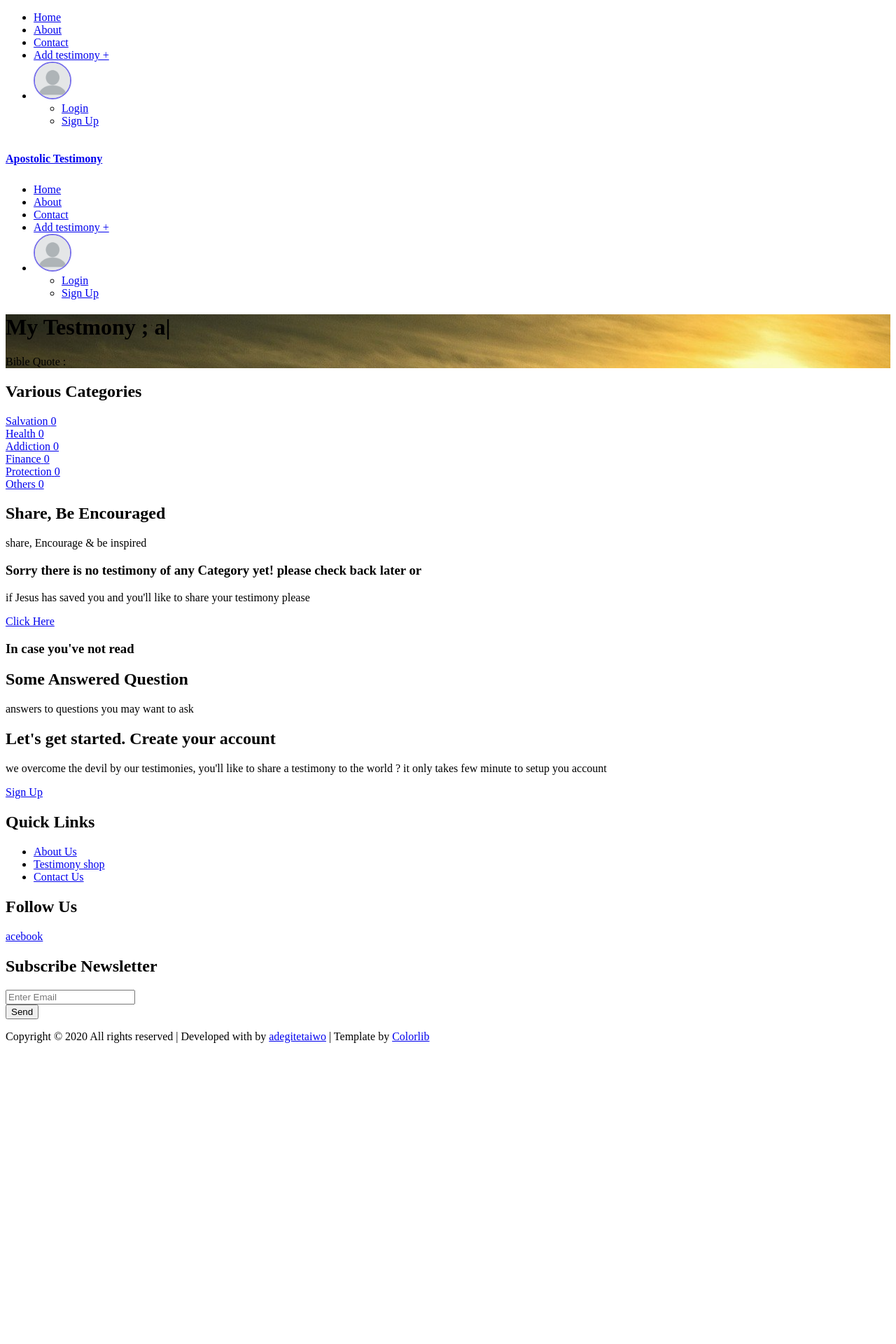
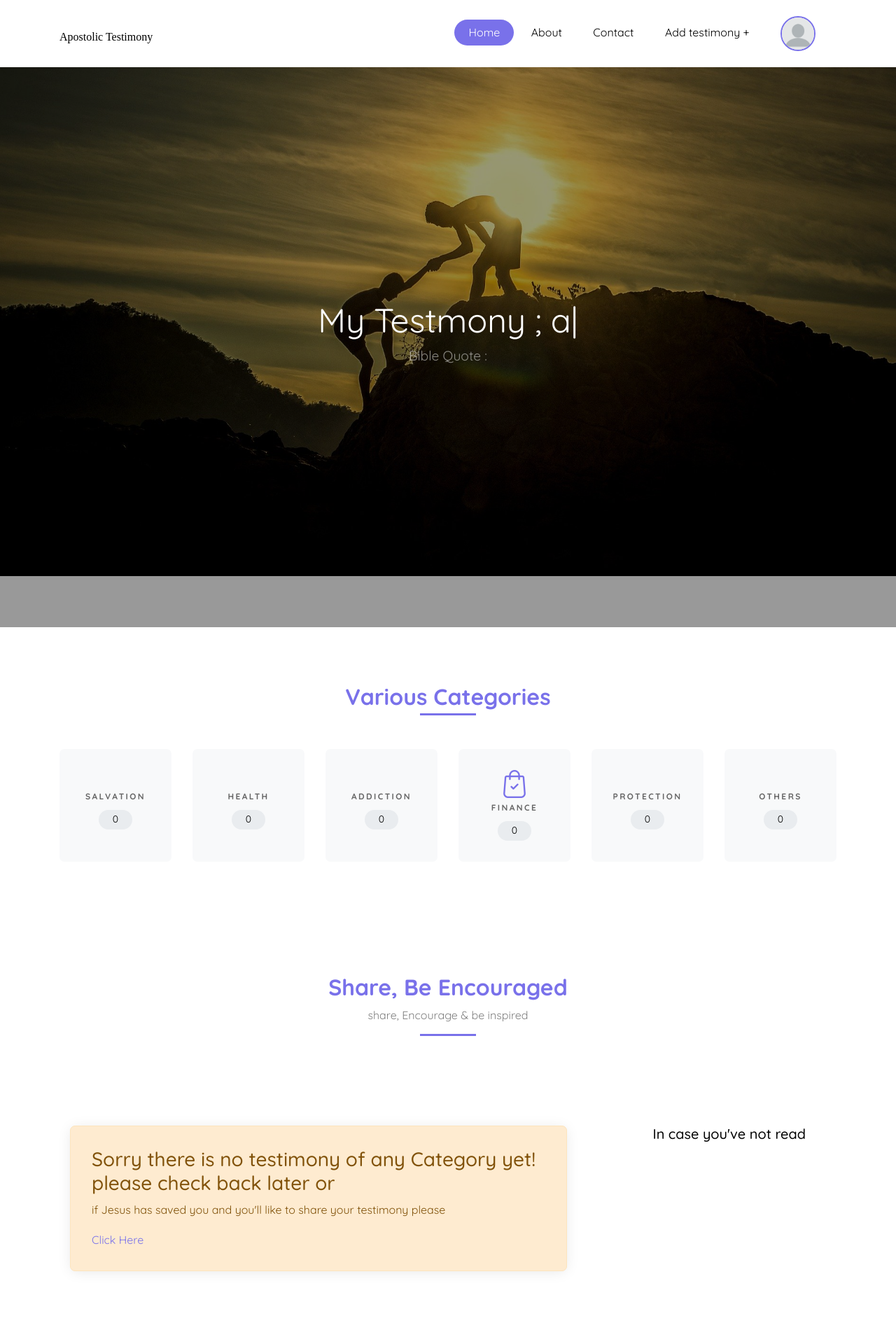
Before and after one commit to Adegitetaiwo/testimony-project, a Django app: page / in a window 1280 px wide; the page is wider, and only the part inside the window is pictured. Shown: the top 1920 px of that part at 70% size. Before the commit the page ends 1490 px from the top of that part, so only its background shows below. Run offline with Django 3.2, Linux system fonts and the light colour scheme; data that the repository does not hold is empty; some libraries are stand-ins or nearby versions; some web fonts are replaced.

Commit message:
make it better

```diff
--- a/templates/index.html
+++ b/templates/index.html
@@ -8,6 +8,21 @@
     <meta name="viewport" content="width=device-width, initial-scale=1, shrink-to-fit=no">
 
     <link href="https://fonts.googleapis.com/css?family=Quicksand:300,400,500,700" rel="stylesheet">
+    <link rel="stylesheet" href="{% static "fonts/icomoon/style.css" %}">
+
+    <link rel="stylesheet" href="{% static "css/bootstrap.min.css" %}">
+    <link rel="stylesheet" href="{% static "css/magnific-popup.css" %}">
+    <link rel="stylesheet" href="{% static "css/owl.carousel.min.css" %}">
+    <link rel="stylesheet" href="{% static "css/owl.theme.default.min.css" %}">
+
+    <link rel="stylesheet" href="{% static "css/bootstrap-datepicker.css" %}">
+
+    <link rel="stylesheet" href="{% static "fonts/flaticon/font/flaticon.css" %}">
+
+    <link rel="stylesheet" href="{% static "css/aos.css" %}">
+    <link rel="stylesheet" href="{% static "css/rangeslider.css" %}">
+
+    <link rel="stylesheet" href="{% static "css/style.css" %}">
 
   </head>
   <body>
--- a/testimony/settings.py
+++ b/testimony/settings.py
@@ -159,7 +159,7 @@ HITCOUNT_HITS_PER_IP_LIMIT = 1
 
 MIDDLEWARE = [
     'django.middleware.security.SecurityMiddleware',
-    'whitenoise.middleware.WhiteNoiseMiddleware',
+    'whitenoise.middleware.WhiteNoiseMiddleware',  # whitenoise
     'django.contrib.sessions.middleware.SessionMiddleware',
     'django.middleware.common.CommonMiddleware',
     'django.middleware.csrf.CsrfViewMiddleware',
@@ -271,6 +271,8 @@ sentry_sdk.init(
     # django.contrib.auth) you may enable sending PII data.
     send_default_pii=True
 )
+
+
 LOGGING = {
     'version': 1,
     'disable_existing_loggers': False,
```
Also changed, not shown: 2 other files.
